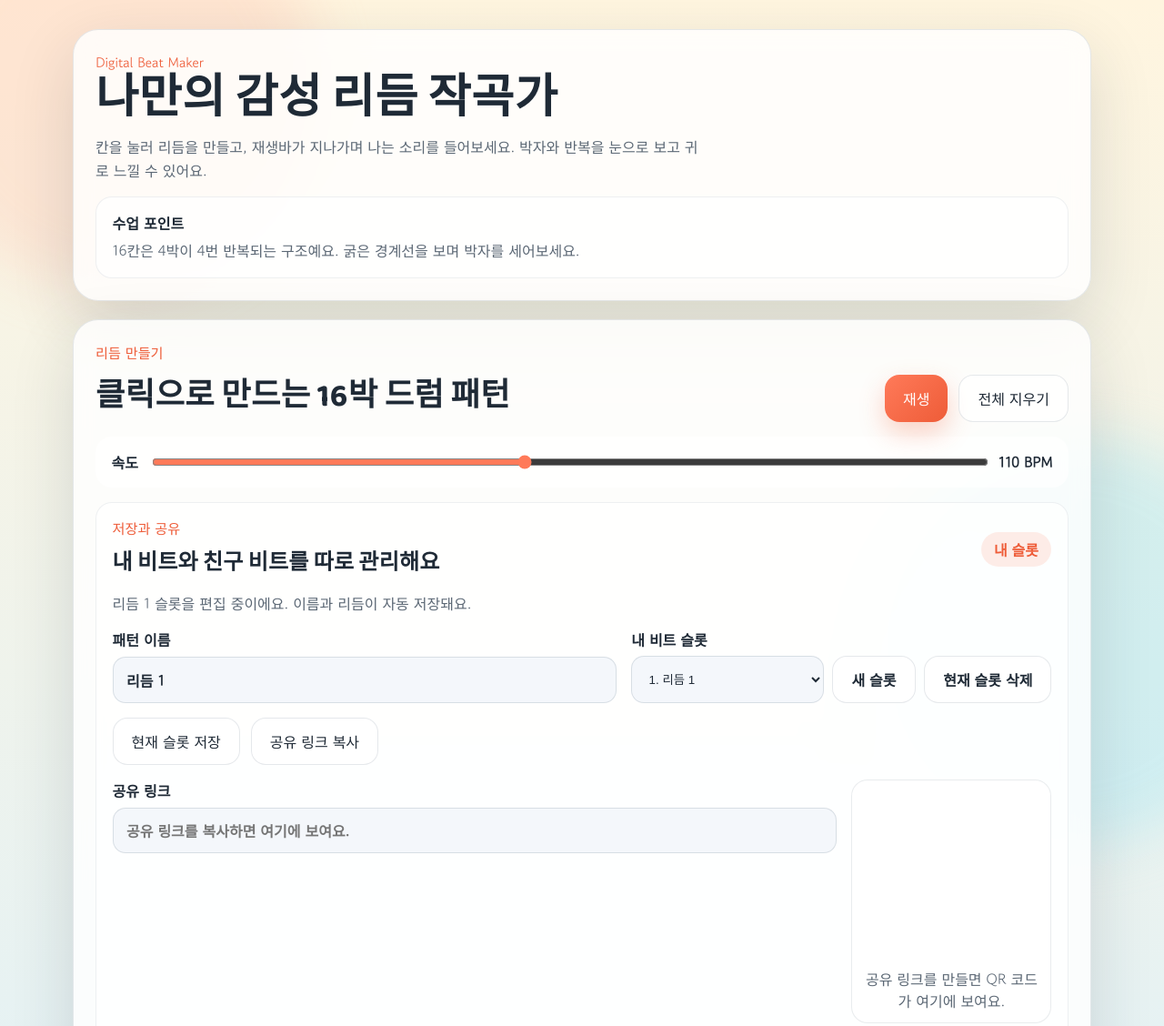
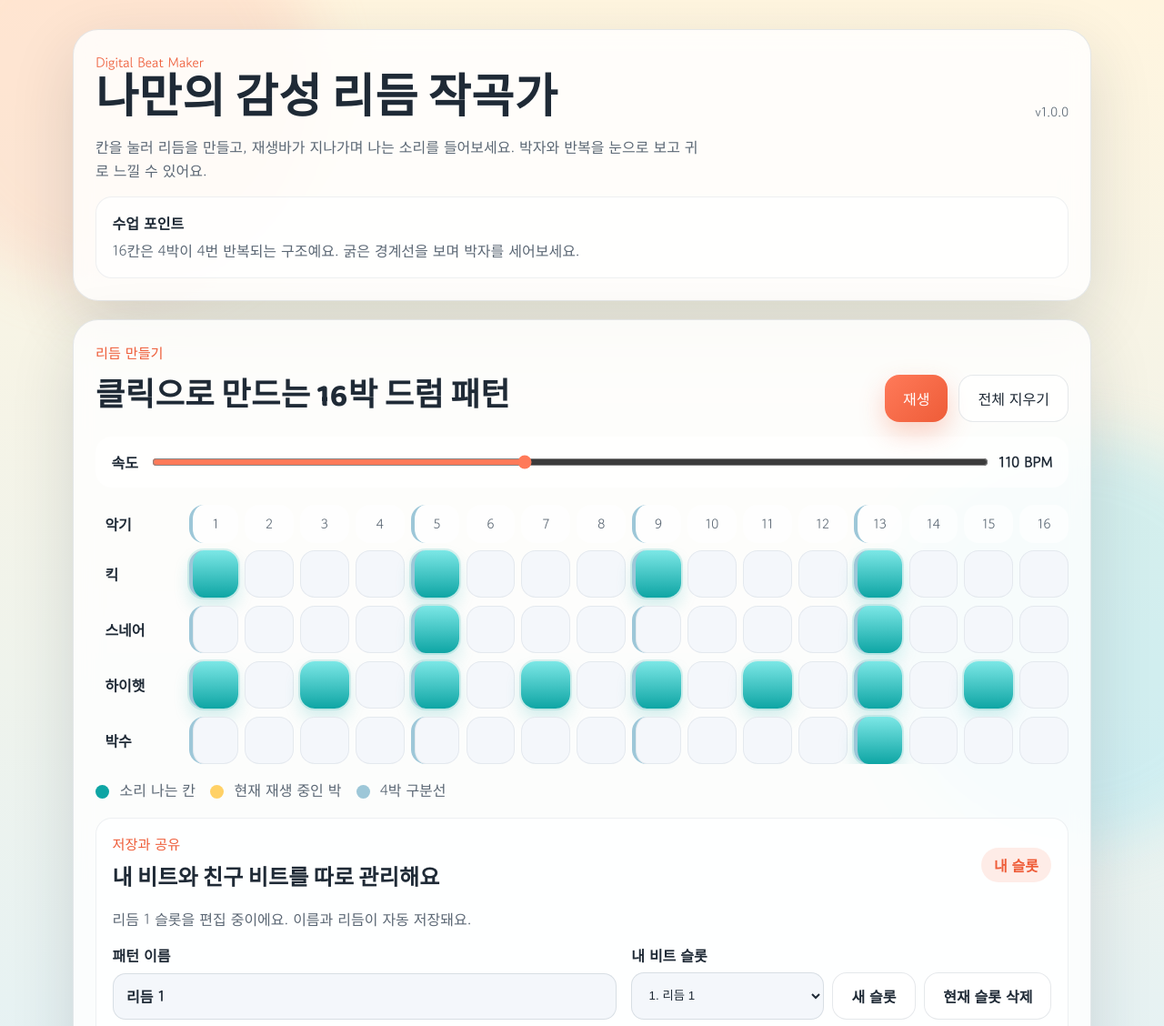
Before and after one commit to WBmaker2/digital-beat-maker, a plain HTML site: page index.html in a window 1280 px wide. Shown: the top 1128 px of the page at 91% size. Drawn offline with Linux system fonts and the light colour scheme.

Commit message:
Adjust composer layout and add version badge

```diff
--- a/index.html
+++ b/index.html
@@ -23,7 +23,10 @@
     <main class="app-shell">
       <section class="hero-card">
         <p class="eyebrow">Digital Beat Maker</p>
-        <h1>나만의 감성 리듬 작곡가</h1>
+        <div class="hero-title-row">
+          <h1>나만의 감성 리듬 작곡가</h1>
+          <span class="version-badge">v1.0.0</span>
+        </div>
         <p class="hero-copy">
           칸을 눌러 리듬을 만들고, 재생바가 지나가며 나는 소리를 들어보세요.
           박자와 반복을 눈으로 보고 귀로 느낄 수 있어요.
@@ -59,6 +62,17 @@
             value="110"
           />
           <output id="tempo-value" for="tempo-slider">110 BPM</output>
+        </div>
+
+        <div class="grid-wrapper">
+          <div class="step-labels" id="step-labels" aria-hidden="true"></div>
+          <div class="sequencer-grid" id="sequencer-grid" role="grid" aria-label="리듬 시퀀서"></div>
+        </div>
+
+        <div class="legend">
+          <span><i class="dot dot-active"></i> 소리 나는 칸</span>
+          <span><i class="dot dot-current"></i> 현재 재생 중인 박</span>
+          <span><i class="dot dot-bar"></i> 4박 구분선</span>
         </div>
 
         <div class="save-share-panel" aria-labelledby="save-share-title">
@@ -119,17 +133,6 @@
 
           <p id="save-feedback" class="save-feedback" aria-live="polite"></p>
         </div>
-
-        <div class="grid-wrapper">
-          <div class="step-labels" id="step-labels" aria-hidden="true"></div>
-          <div class="sequencer-grid" id="sequencer-grid" role="grid" aria-label="리듬 시퀀서"></div>
-        </div>
-
-        <div class="legend">
-          <span><i class="dot dot-active"></i> 소리 나는 칸</span>
-          <span><i class="dot dot-current"></i> 현재 재생 중인 박</span>
-          <span><i class="dot dot-bar"></i> 4박 구분선</span>
-        </div>
       </section>
 
       <section class="info-card">
--- a/styles.css
+++ b/styles.css
@@ -92,6 +92,13 @@ input {
   color: var(--accent-deep);
 }
 
+.hero-title-row {
+  display: flex;
+  align-items: flex-end;
+  justify-content: space-between;
+  gap: 0.9rem;
+}
+
 h1,
 h2,
 h3 {
@@ -103,6 +110,14 @@ h3 {
 h1 {
   font-size: clamp(2rem, 4vw, 3.8rem);
   line-height: 0.95;
+}
+
+.version-badge {
+  flex-shrink: 0;
+  margin-bottom: 0.25rem;
+  font-size: 0.9rem;
+  line-height: 1;
+  color: var(--text-muted);
 }
 
 h2 {
@@ -200,7 +215,7 @@ h3 {
 }
 
 .save-share-panel {
-  margin-top: 1rem;
+  margin-top: 1.2rem;
   padding: 1rem 1.1rem;
   border-radius: 18px;
   background: rgba(255, 255, 255, 0.72);
@@ -456,6 +471,11 @@ h3 {
     border-radius: 24px;
   }
 
+  .hero-title-row {
+    align-items: baseline;
+    flex-wrap: wrap;
+  }
+
   .toolbar,
   .tempo-panel,
   .save-share-header,
```
